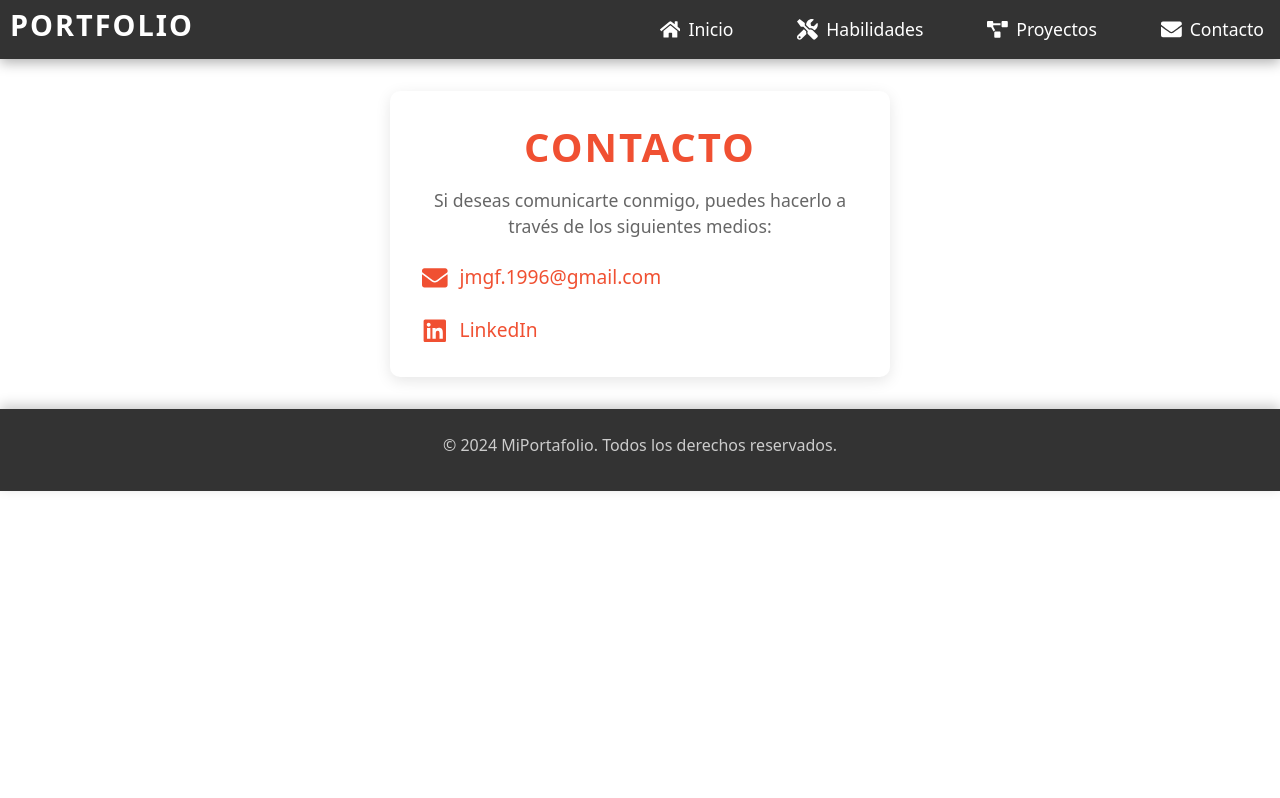
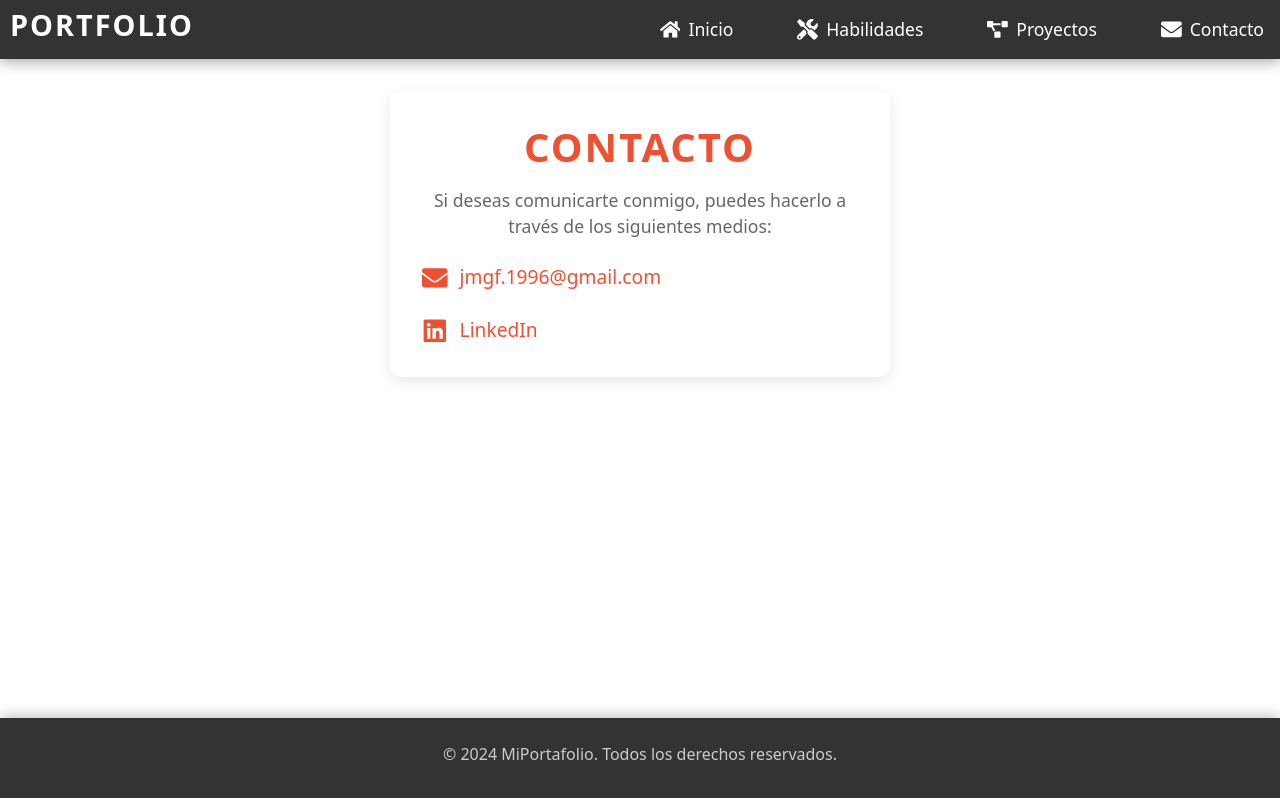
Before and after one commit to JuanmaGF/mi-portfolio, a React (Create React App) app: page /contacto in a window 1280 px wide. Built offline with nearby package versions, Linux system fonts and the light colour scheme.

Commit message:
Footer Arreglado

```diff
--- a/src/App.css
+++ b/src/App.css
@@ -1,8 +1,29 @@
-/* src/App.css */
+/* Estilización Global */
+body, html {
+  height: 100%; /* Asegura que body y html ocupen toda la altura */
+  margin: 0;
+  font-family: Arial, sans-serif;
+  display: flex;
+  flex-direction: column;
+}
 
-/* Asegúrate de que el contenido no quede oculto detrás del Navbar fijo */
-body {
-    padding-top: 70px;
-  }
+/* Contenedor Principal */
+.App {
+  display: flex;
+  flex-direction: column;
+  min-height: 100vh; /* Asegura que ocupe toda la ventana */
+}
 
-  /* Añade estilos globales si es necesario */
+/* Contenido Principal */
+.App > .content {
+  flex: 1; /* Empuja el footer hacia abajo si no hay suficiente contenido */
+}
+
+/* Estilización del Footer */
+footer {
+  background-color: #333;
+  color: white;
+  text-align: center;
+  padding: 20px 0;
+  width: 100%;
+}
--- a/src/App.js
+++ b/src/App.js
@@ -6,21 +6,22 @@ import Habilidades from './components/Habilidades';
 import Proyectos from './components/Proyectos';
 import Contacto from './components/Contacto';
 import Footer from './components/Footer';
+import './App.css';
 
 function App() {
   return (
     <Router>
       <div className="App">
+        {/* Contenedor para el contenido principal */}
+        <div className="content">
         <Navbar />
-
           <Routes>
-          {/* Definir cada ruta y el componente que se mostrará */}
             <Route path="/" element={<SobreMi />} />
             <Route path="/habilidades" element={<Habilidades />} />
             <Route path="/proyectos" element={<Proyectos />} />
             <Route path="/contacto" element={<Contacto />} />
           </Routes>
-
+        </div>
         <Footer />
       </div>
     </Router>
--- a/src/components/Footer.css
+++ b/src/components/Footer.css
@@ -1,5 +1,3 @@
-/* Footer.css */
-
 .footer {
   background-color: #333;
   color: #fff;
@@ -9,7 +7,8 @@
   bottom: 0;
   width: 100%;
   box-shadow: 0 -4px 12px rgba(0, 0, 0, 0.2);
-  transition: all 0.3s ease;
+  /* Eliminamos la animación hover */
+  transition: none;
 }
 
 .footer p {
@@ -34,7 +33,7 @@
 }
 
 .footer:hover {
-  transform: translateY(5px);
+  transform: none; /* Eliminar el movimiento al pasar el mouse */
 }
 
 @media (max-width: 768px) {
```
Lines whose indentation alone changed are shown as unchanged.
